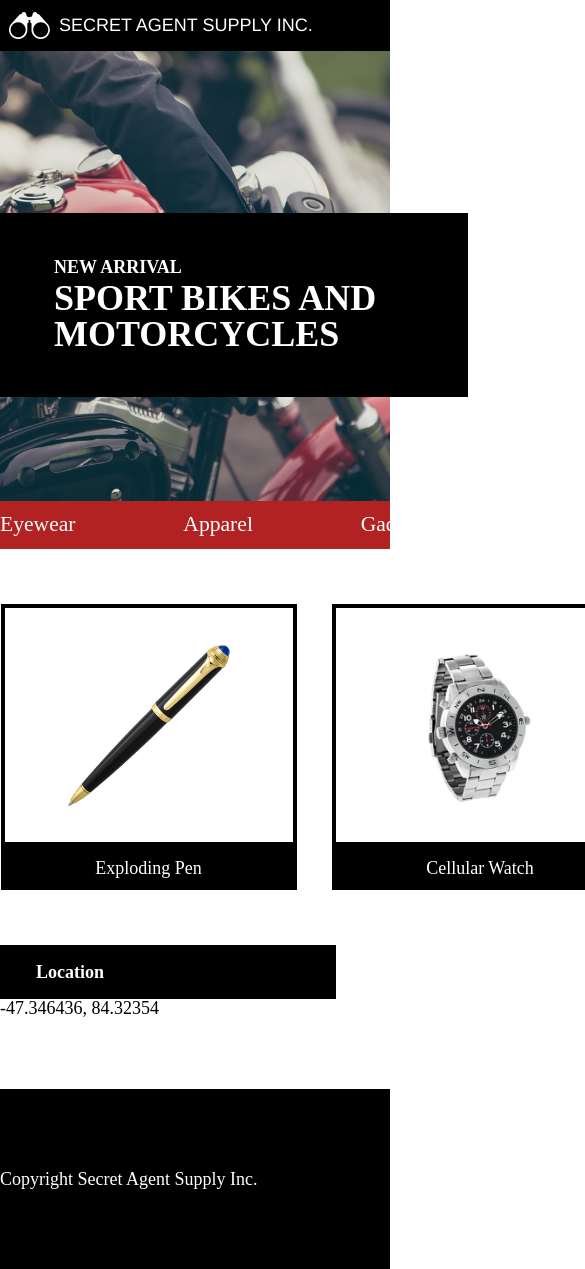
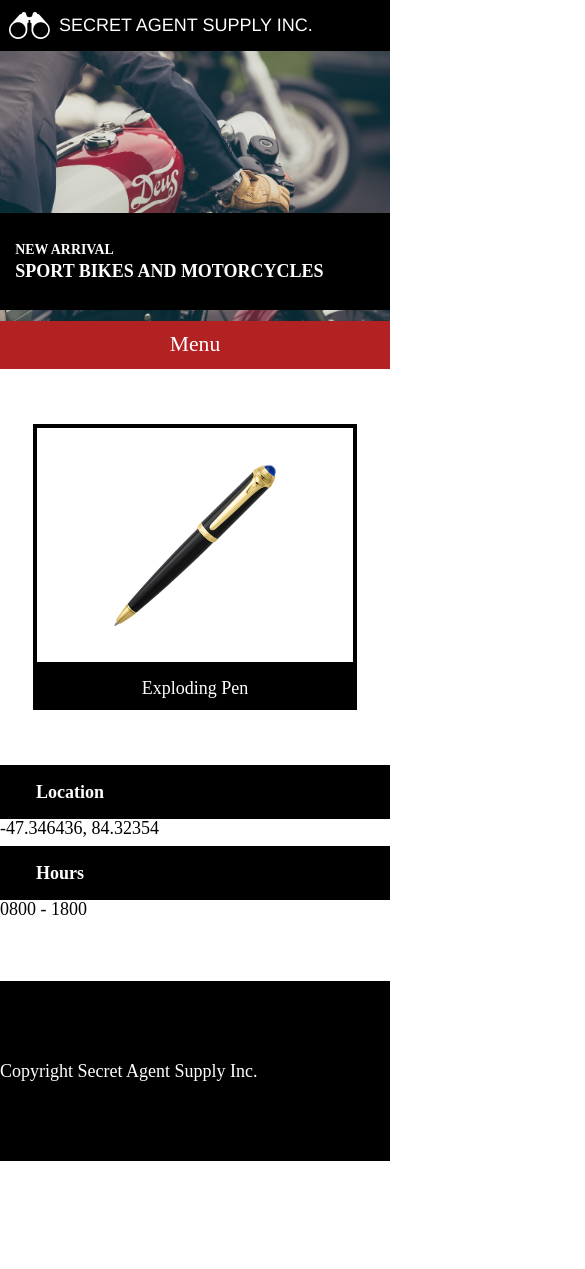
Before and after one commit to erezbaritsy/Secret_Agent_Supply, a plain HTML site: page index.html in a window 390 px wide. Shown: the top 1269 px of the page, 585 px wide, since content can reach past the window. After the commit the page ends 1161 px from the top, so only its background shows below. Drawn offline with Linux system fonts and the light colour scheme.

Commit message:
final version responsive 3 sizes;

```diff
--- a/index.html
+++ b/index.html
@@ -3,6 +3,7 @@
 <head>
   <meta charset="utf-8">
   <title>secret Agent Supply</title>
+  <meta name="viewport" content="width=device-width, initial-scale=1 ">
   <link rel="stylesheet" href="./resources/css/reset.css" type="text/css">
   <link rel="stylesheet" href="./resources/css/style.css" type="text/css">
 </head>
@@ -26,6 +27,7 @@
     <nav>
       <div class="container">
         <ul class="navCenter">
+          <li class="remove">Menu</li>
           <li>Eyewear</li>
           <li>Apparel</li>
           <li>Gadgets</li>
@@ -38,25 +40,26 @@
   </header>
   <main>
     <div class="gallery container">
+      <div class="picDescripContain">
       <div class="product">
         <div class="imgFrame">
           <div class="imgContain">  <img src="./resources/images/pen.png"></div>
         </div>
         <p>Exploding Pen</p>
       </div>
-      <div class="product">
+      <div class="product" id="watch">
         <div class="imgFrame">
           <div class="imgContain"><img src="./resources/images/watch.png"></div>
         </div>
         <p>Cellular Watch</p>
       </div>
-      <div class="product">
+      <div class="product" id="glasess">
         <div class="imgFrame">
           <div class="imgContain"><img src="./resources/images/glasses.png"></div>
         </div>
         <p>Thermal Glasses</p>
       </div>
-
+  </div>
       <section class="locations container">
         <div class="loc">
           <p>Location</p>
@@ -78,7 +81,6 @@
 
   </footer>
 
-</div>
 
 </body>
 </html>
--- a/resources/css/style.css
+++ b/resources/css/style.css
@@ -8,13 +8,13 @@ body{
 }
 main{
   width: 100%;
-
 }
 
 .container{
-  width: 960px;
+  max-width: 960px;
   height: 100%;
   margin: 0 auto;
+
 }
 
 .logo{
@@ -41,6 +41,7 @@ main{
   background-size:cover;
   background-position: center;
   font-weight:Helvetica;
+
 
 }
 
@@ -73,9 +74,13 @@ nav li{
   padding: 0.75rem 0;
 }
 
+.remove{
+  display: none;
+}
+
 .navCenter{
-display: flex;
-justify-content:space-between;
+  display: flex;
+  justify-content:space-between;
 }
 
 .product{
@@ -83,7 +88,7 @@ justify-content:space-between;
   flex-direction: column;
   justify-content: center;
   align-items: center;
-  width: 16.5rem;
+  width: 30%;
   height: 16rem;
 
 
@@ -121,13 +126,15 @@ justify-content:space-between;
 
 .gallery{
   display: flex;
+  flex-direction: column;
+  align-content: center;
+
+}
+
+.picDescripContain{
+  width: 100%;
+  display: flex;
   justify-content: space-between;
-  align-content: center;
-  align-content: flex-start;
-  flex-wrap: wrap;
-  margin: 0 auto;
-  height:23rem;
-
 }
 
 .locations{
@@ -135,6 +142,7 @@ justify-content:space-between;
   justify-content: space-between;
   height: 4rem;
   margin-top: 3rem;
+  width: 100%;
 }
 
 .loc{
@@ -164,3 +172,77 @@ footer{
   height: 10rem;
   align-items: center;
 }
+
+
+@media only screen and (max-width:1024px) {
+
+  .remove{
+    display: block;
+  }
+
+  nav li{
+    display: none;
+  }
+
+  .navCenter{
+    justify-content: center;
+  }
+
+  #glasess{
+    display: none;
+  }
+
+  .product {
+    width: 47%;
+  }
+  .imgFrame,.product p{
+    width: 100%;
+  }
+
+}
+
+@media only screen and (max-width:470px){
+
+  .headline p{
+    font-size: 0.77rem;
+  }
+  .headline h2{
+    font-size: 1rem;
+  }
+  .headline{
+    padding: 1.7rem 0.85rem;
+    margin-top: 9rem;
+    width: 100%;
+    box-sizing: border-box;
+  }
+  .headlineSector{
+    height: 15rem;
+  }
+  #watch{
+    display: none;
+  }
+  .locations{
+    flex-direction: column;
+    height: 10rem;
+    justify-content: center;
+    max-width: 100%;
+    margin-top: 2rem;
+    }
+  .container,.locations{
+    max-width: 470px;
+  }
+.loc{
+  width: 100%;
+  margin-top: 0.5rem;
+}
+
+  .product,.imgFrame,.product p{
+    width:90%;
+  }
+  .product{
+    margin: 0 auto;
+  }
+  footer{
+    margin-top:3rem;
+  }
+}
```
